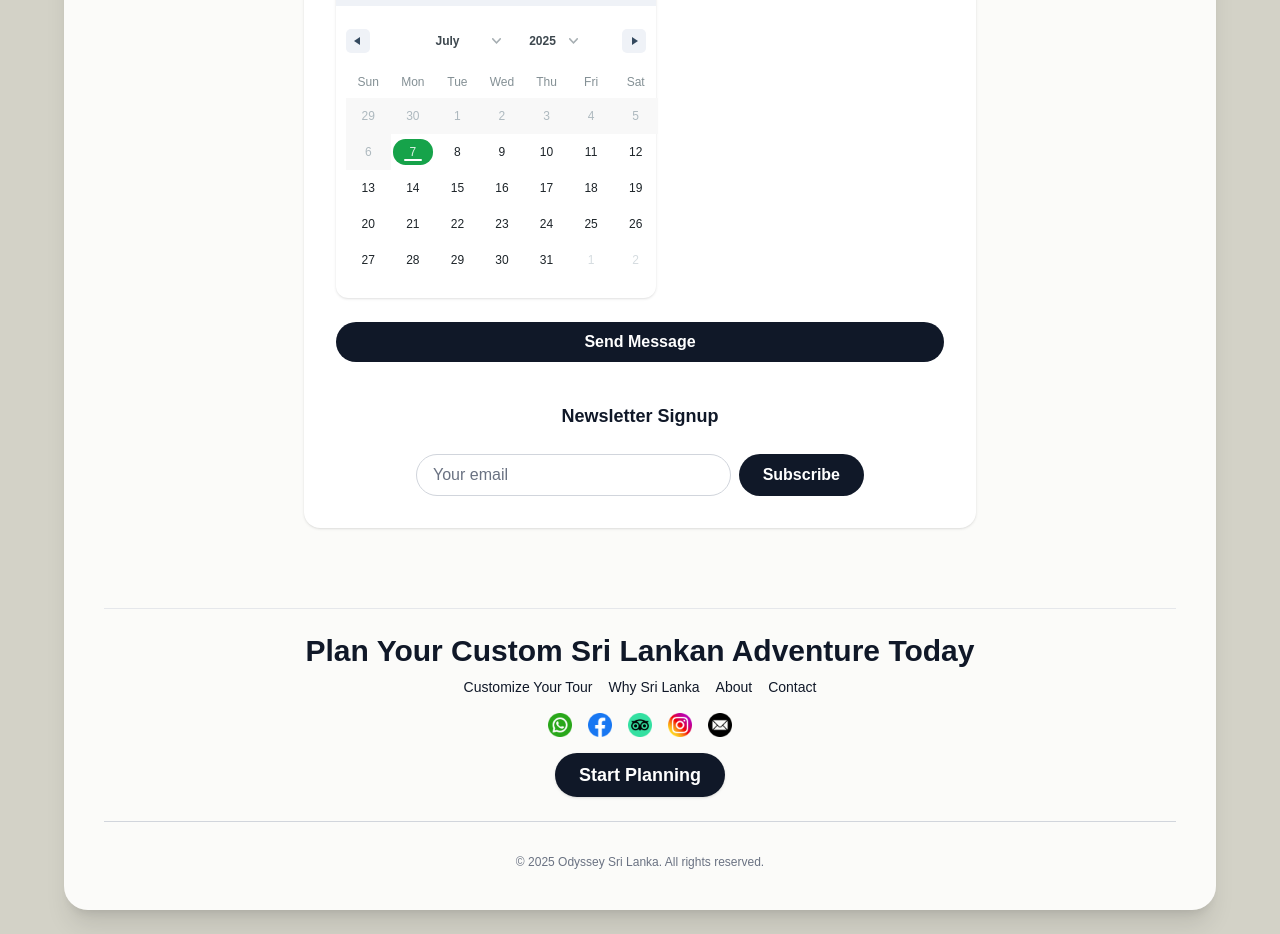
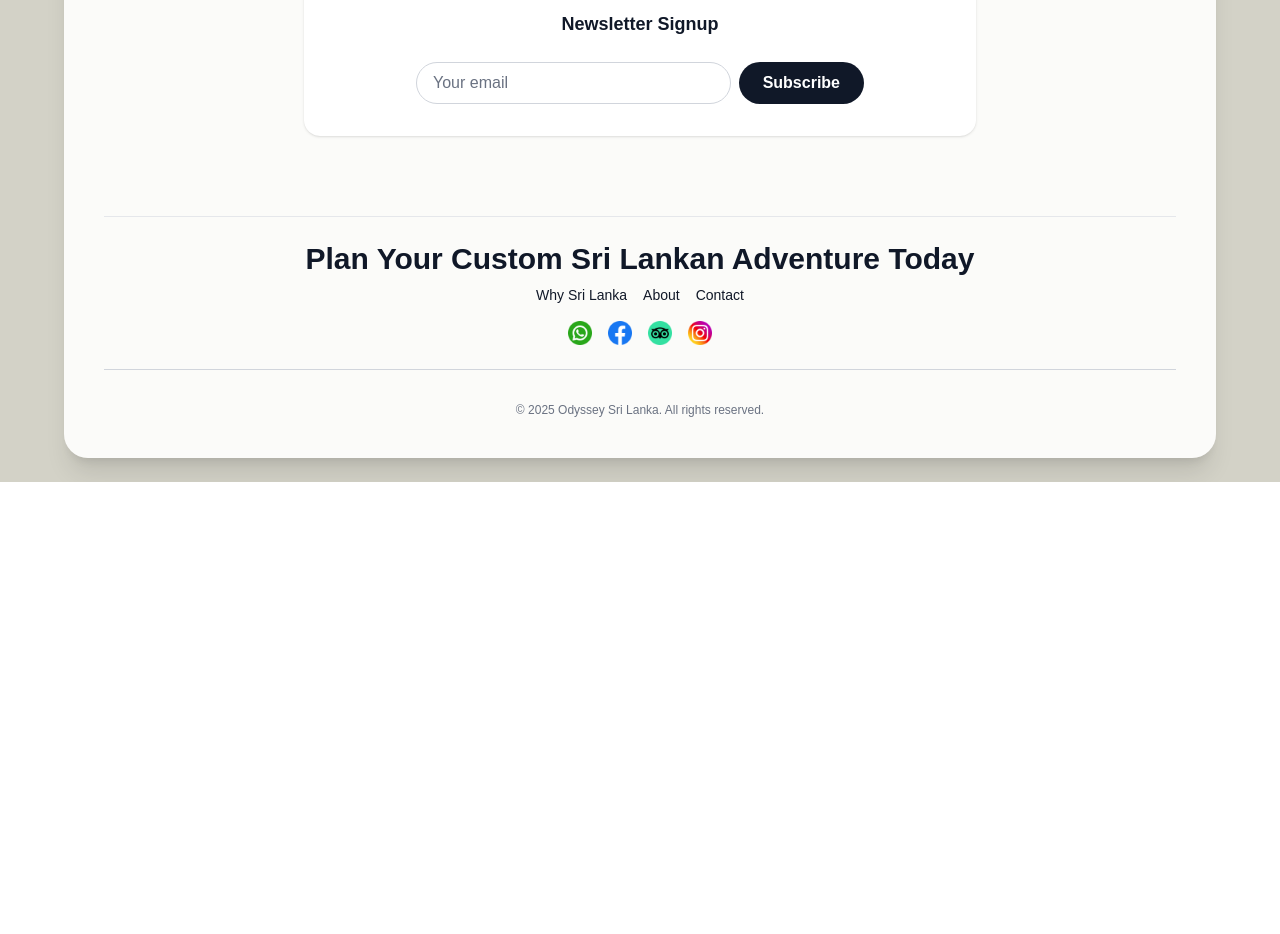
Before and after one commit to Master-Campers/odyssey-sri-lanka, a Next.js app: page / in a window 1280 px wide. Shown: the part 5200-6134 px from the top of the page. After the commit the page ends 5682 px from the top, so only its background shows below. Built offline with nearby package versions, Linux system fonts and the light colour scheme.

Commit message:
Debug process for forms

```diff
--- a/src/components/ContactUs.tsx
+++ b/src/components/ContactUs.tsx
@@ -1,17 +1,6 @@
-import { useState } from "react";
-import { DateRange } from "react-date-range";
-import "react-date-range/dist/styles.css";
-import "react-date-range/dist/theme/default.css";
+import React from "react";
 
 export default function ContactUs() {
-    const [range, setRange] = useState([
-        {
-            startDate: new Date(),
-            endDate: new Date(),
-            key: "selection",
-        },
-    ]);
-
     return (
         <section id="contact" className="flex flex-col gap-8">
             <h2 className="heading-lg">Get in Touch</h2>
@@ -40,7 +29,6 @@ export default function ContactUs() {
                     data-netlify="true"
                     className="flex flex-col gap-4 w-full"
                 >
-                    {/* Netlify hidden input */}
                     <input type="hidden" name="form-name" value="custom-contact" className="input-hidden" />
                     <div className="flex flex-col sm:flex-row gap-4 w-full">
                         <input name="name" required className="input flex-1" placeholder="Your name" />
@@ -63,36 +51,7 @@ export default function ContactUs() {
                     <div className="flex flex-col gap-2 w-full">
                         <label className="label">Budget (USD)</label>
                         <div className="flex gap-2 w-full">
-                            {/* <select name="currency" className="rounded-full border border-gray-300 px-2 py-2 text-gray-900 bg-white">
-                                <option value="usd">USD</option>
-                                <option value="eur">EUR</option>
-                                <option value="gbp">GBP</option>
-                            </select> */}
                             <input name="budget" type="number" min="0" step="100" className="input flex-1" placeholder="Your budget (USD)" />
-                        </div>
-                    </div>
-                    <div className="flex flex-col gap-2 w-full">
-                        <label className="label">Preferred Travel Dates</label>
-                        <div className="flex flex-col items-center w-full date-picker">
-                            <DateRange
-                                editableDateInputs={true}
-                                onChange={item => {
-                                    const selection = item.selection;
-                                    setRange([{
-                                        startDate: selection.startDate ?? new Date(),
-                                        endDate: selection.endDate ?? new Date(),
-                                        key: selection.key ?? "selection",
-                                    }]);
-                                }}
-                                moveRangeOnFirstSelection={false}
-                                ranges={range}
-                                rangeColors={["#16a34a"]}
-                                className="rounded-xl shadow w-full max-w-xs"
-                                minDate={new Date()}
-                            />
-                            {/* Hidden fields for Netlify to collect start/end dates */}
-                            <input type="hidden" name="start_date" value={range[0].startDate.toISOString().split("T")[0]} className="input-hidden" />
-                            <input type="hidden" name="end_date" value={range[0].endDate.toISOString().split("T")[0]} className="input-hidden" />
                         </div>
                     </div>
                     <button type="submit" className="btn-primary w-full sm:w-auto mt-2">Send Message</button>
--- a/src/components/Footer.tsx
+++ b/src/components/Footer.tsx
@@ -7,9 +7,6 @@ export default function Footer() {
                 Plan Your Custom Sri Lankan Adventure Today
             </h3>
             <nav className="footer-nav">
-                <a href="#customize" className="footer-link">
-                    Customize Your Tour
-                </a>
                 <a href="#why-sri-lanka" className="footer-link">
                     Why Sri Lanka
                 </a>
@@ -77,27 +74,7 @@ export default function Footer() {
                         className="footer-social-img"
                     />
                 </a>
-                <a
-                    href="mailto:info@odysseysrilanka.com"
-                    className="footer-social-link"
-                    target="_blank"
-                    rel="noopener noreferrer"
-                >
-                    <Image
-                        src="/002-email.png"
-                        alt="Email"
-                        width={24}
-                        height={24}
-                        className="footer-social-img"
-                    />
-                </a>
             </div>
-            <a
-                href="#customize"
-                className="btn-primary mt-2 text-lg shadow inline-block"
-            >
-                Start Planning
-            </a>
             <hr className="w-full border-gray-300 my-4" />
             <span className="text-xs text-gray-500 mt-2 block">
                 &copy; {new Date().getFullYear()} Odyssey Sri Lanka. All rights
```
Also changed, not shown: src/components/CustomizeTour.txt (deleted).
